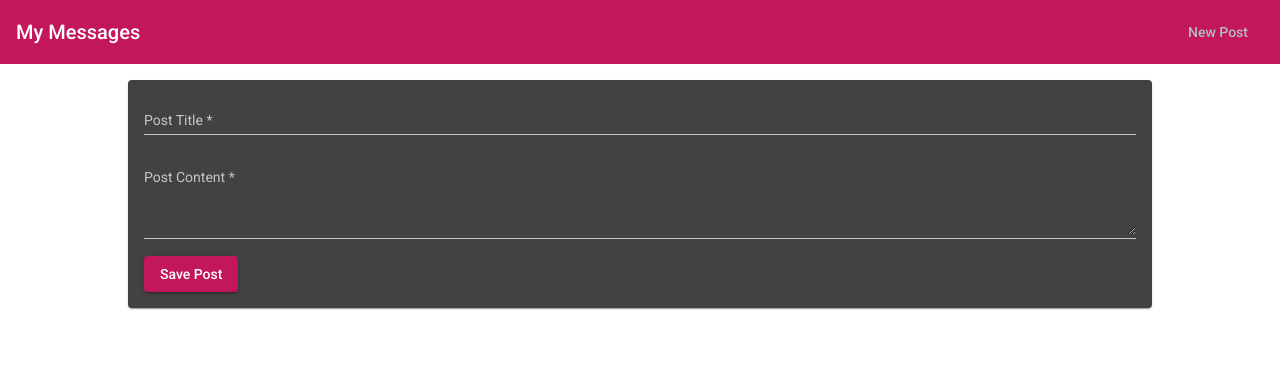
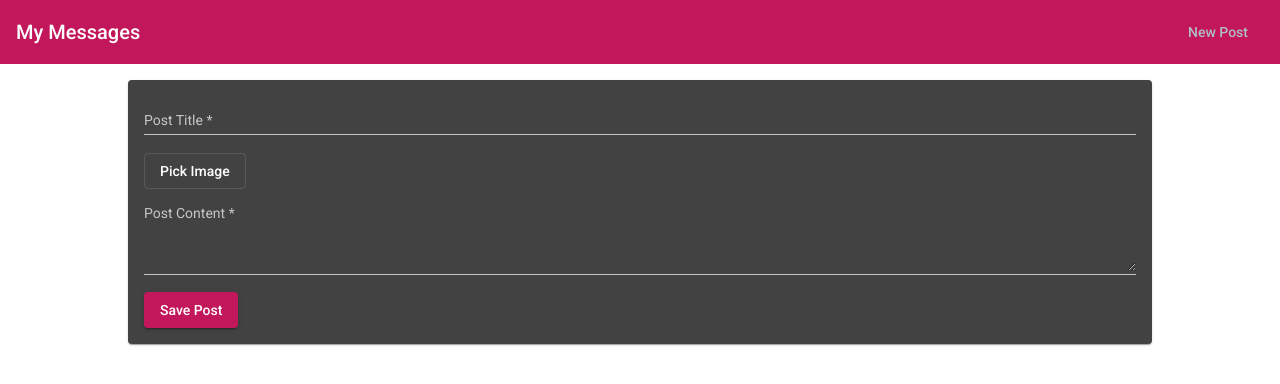
Before and after one commit to JoshSevy/socially-awkward, an Angular app: page /create in a window 1280 px wide. Shown: the top 384 px of the page. Built offline with nearby package versions, Linux system fonts and the light colour scheme.

Commit message:
Add file selecter to create post to add images

```diff
--- a/src/app/posts/post-create/post-create.component.css
+++ b/src/app/posts/post-create/post-create.component.css
@@ -13,3 +13,7 @@
 textarea {
   width: 100%;
 }
+
+input[type="file"] {
+  visibility: hidden;
+}
--- a/src/app/posts/post-create/post-create.component.html
+++ b/src/app/posts/post-create/post-create.component.html
@@ -14,6 +14,16 @@
       >
       <mat-error *ngIf="title.invalid">{{ getErrorMessage() }}</mat-error>
     </mat-form-field>
+    <div>
+      <button
+        mat-stroked-button
+        type="button"
+        (click)="filePicked.click()"
+      >
+        Pick Image
+      </button>
+      <input type="file" #filePicker>
+    </div>
     <mat-form-field>
       <textarea
         matInput
```
